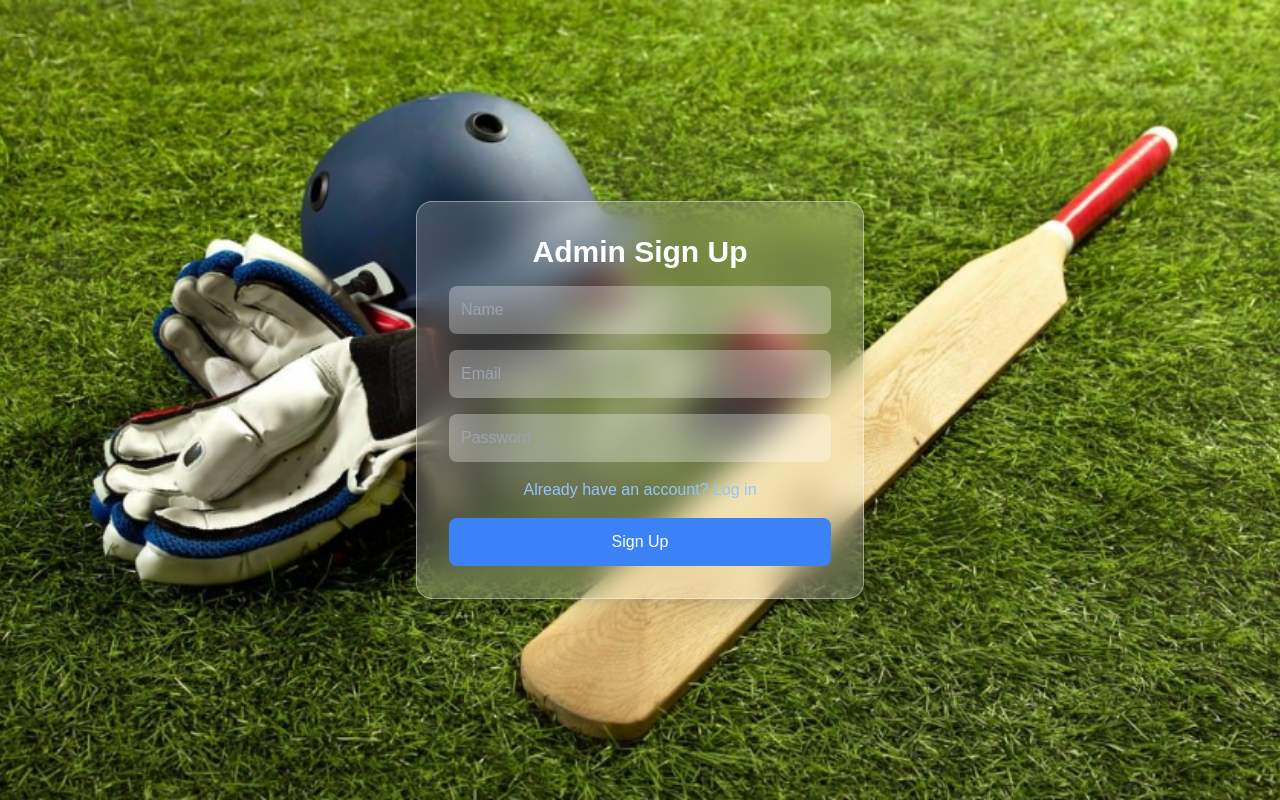
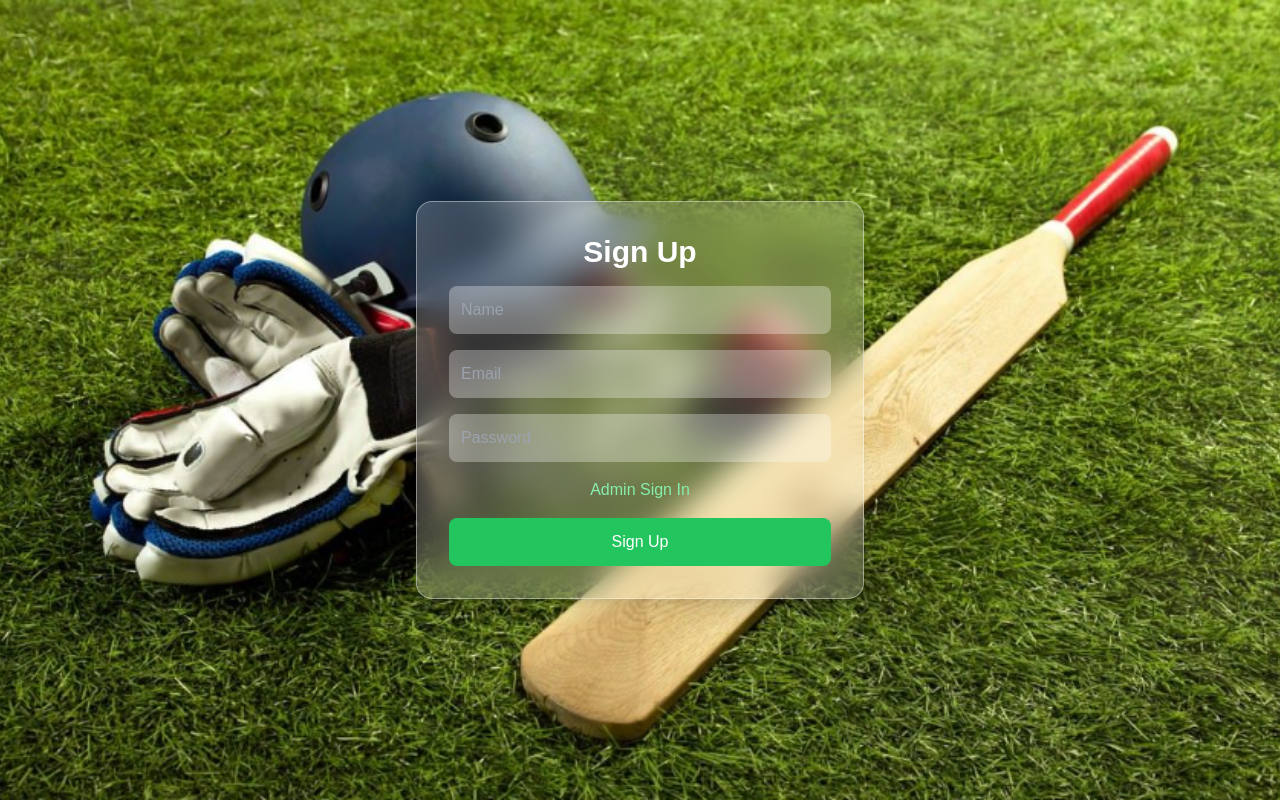
Before and after one commit to Mayanksahu13032004/turf, a Next.js app: page /adminsign in a window 1280 px wide. Built offline with nearby package versions, Linux system fonts and the light colour scheme.

Commit message:
admin email verification

```diff
--- a/src/app/(auth)/adminlog/page.tsx
+++ b/src/app/(auth)/adminlog/page.tsx
@@ -1,58 +1,76 @@
 "use client";
 
-import { useState, ChangeEvent, FormEvent } from "react";
+import { useState, useEffect } from "react";
 import { useRouter } from "next/navigation";
-import axios from "axios";
+import Link from "next/link";
 import { ToastContainer, toast } from "react-toastify";
 import "react-toastify/dist/ReactToastify.css";
 
-interface LoginForm {
-  email: string;
-  password: string;
-}
-
-const AdminLogin: React.FC = () => {
-  const [formData, setFormData] = useState<LoginForm>({ email: "", password: "" });
+export default function AdminLogin() {
+  const [formData, setFormData] = useState({ email: "", password: "" });
   const [loading, setLoading] = useState(false);
   const router = useRouter();
 
-  const handleChange = (e: ChangeEvent<HTMLInputElement>) => {
+  const handleChange = (e: React.ChangeEvent<HTMLInputElement>) => {
     setFormData({ ...formData, [e.target.name]: e.target.value });
   };
 
-  const handleSubmit = async (e: FormEvent) => {
+  const handleSubmit = async (e: React.FormEvent) => {
     e.preventDefault();
     setLoading(true);
 
+    if (!formData.email || !formData.password) {
+      toast.error("Both fields are required!");
+      setLoading(false);
+      return;
+    }
+
     try {
-      const response = await axios.post("http://localhost:3000/api/admin-auth/login", formData);
-console.log("response of the turf admin",response);
+      const res = await fetch("http://localhost:3000/api/admin-auth/login", {
+        method: "POST",
+        headers: { "Content-Type": "application/json" },
+        body: JSON.stringify(formData),
+      });
 
-      const adminId = response.data.adminId._id;
+      // Check if the response is ok (status 200-299)
+      if (!res.ok) {
+        const data = await res.json();
+        throw new Error(data.message || "Invalid credentials.");
+      }
 
+      const data = await res.json();
 
-      localStorage.setItem("adminId", adminId);
-      // Store admin ID in localStorage
+      if (!data.adminId) {
+        throw new Error("No admin data found in the response.");
+      }
 
-      toast.success("Login successful! Redirecting...");
-      setFormData({ email: "", password: "" });
-
-      setTimeout(() => {
-        router.push("/admin"); // Redirect to admin dashboard
-      }, 2000);
-    } catch (err: any) {
-      toast.error(err.response?.data?.message || "Login failed.");
+      if (!data.adminId.verified) {
+        toast.warn("Please verify your email before logging in.");
+      } else {
+        localStorage.setItem("user", JSON.stringify(data)); // Store the full response with adminId
+        toast.success("Login successful! Redirecting...");
+        setTimeout(() => {
+          router.push("/admin");
+        }, 2000);
+      }
+    } catch (err: unknown) {
+      if (err instanceof Error) {
+        toast.error(err.message || "Login failed. Please try again.");
+      } else {
+        toast.error("An unknown error occurred.");
+      }
     } finally {
-      setLoading(false);
-    }
-  };
+      setLoading(false); // Reset the loading state after the request is done
+    }};
 
   return (
-    <div className="flex items-center justify-center min-h-screen bg-cover bg-center bg-no-repeat"
-         style={{ backgroundImage: "url('/turf.png')" }}>
+    <div
+      className="flex items-center justify-center min-h-screen bg-cover bg-center bg-no-repeat"
+      style={{ backgroundImage: "url('/turf.png')" }}
+    >
       <ToastContainer position="top-right" autoClose={2000} />
       <div className="w-full max-w-md p-8 bg-white/20 backdrop-blur-lg rounded-2xl shadow-xl border border-white/40">
-        <h2 className="text-3xl font-bold text-white text-center mb-4">Admin Login</h2>
+        <h2 className="text-3xl font-bold text-white text-center mb-4">Welcome Back</h2>
         <form onSubmit={handleSubmit} className="space-y-4">
           <input
             type="email"
@@ -61,7 +79,6 @@ console.log("response of the turf admin",response);
             value={formData.email}
             onChange={handleChange}
             className="w-full p-3 bg-white/30 text-white border-none rounded-lg focus:ring-2 focus:ring-green-500"
-            required
           />
           <input
             type="password"
@@ -70,19 +87,22 @@ console.log("response of the turf admin",response);
             value={formData.password}
             onChange={handleChange}
             className="w-full p-3 bg-white/30 text-white border-none rounded-lg focus:ring-2 focus:ring-green-500"
-            required
           />
+          <div className="flex justify-between text-white text-sm">
+
+            <Link href="/forgot-password" className="hover:underline">
+              Forgot Password?
+            </Link>
+          </div>
           <button
             type="submit"
             disabled={loading}
             className="w-full p-3 bg-green-500 text-white rounded-lg hover:bg-green-600 transition disabled:opacity-50"
           >
-            {loading ? "Logging in..." : "Log In"}
+            {loading ? "Logging in..." : "Sign In"}
           </button>
         </form>
       </div>
     </div>
   );
-};
-
-export default AdminLogin;
+}
--- a/src/app/(auth)/adminsign/page.tsx
+++ b/src/app/(auth)/adminsign/page.tsx
@@ -1,5 +1,107 @@
-import AdminSignup from "../../_components/adminsign";
+"use client";
 
-export default function Page() {
-  return <AdminSignup />;
+import { useRouter } from "next/navigation";
+import { useState } from "react";
+import Link from "next/link";
+import { ToastContainer, toast } from "react-toastify";
+import "react-toastify/dist/ReactToastify.css";
+
+export default function adminsign() {
+  const [formData, setFormData] = useState({
+    name: "",
+    email: "",
+    password: "",
+  });
+  const [loading, setLoading] = useState(false);
+  const router = useRouter();
+
+  const handleChange = (e: React.ChangeEvent<HTMLInputElement>) => {
+    setFormData({ ...formData, [e.target.name]: e.target.value });
+  };
+
+  const handleSubmit = async (e: React.FormEvent) => {
+    e.preventDefault();
+    setLoading(true);
+
+    if (!formData.name || !formData.email || !formData.password) {
+      toast.error("All fields are required!");
+      setLoading(false);
+      return;
+    }
+
+    try {
+      const res = await fetch("http://localhost:3000/api/admin-auth/sign-up", {
+        method: "POST",
+        headers: { "Content-Type": "application/json" },
+        body: JSON.stringify(formData),
+      });
+
+      const data = await res.json();
+
+      if (res.status === 201) {
+        toast.success("Sign-up successful! Please verify your email.");
+        setFormData({ name: "", email: "", password: "" });
+
+        setTimeout(() => {
+          router.push("/verify-email-adm");
+        }, 2000);
+      } else {
+        throw new Error(data.error || "Sign-up failed.");
+      }
+    } catch (err: any) {
+      toast.error(err.message || "Sign-up failed. Please try again.");
+    } finally {
+      setLoading(false);
+    }
+  };
+
+  return (
+    <div
+      className="flex items-center justify-center min-h-screen bg-cover bg-center bg-no-repeat"
+      style={{ backgroundImage: "url('/turf2.png')" }}
+    >
+      <ToastContainer position="top-right" autoClose={2000} />
+      <div className="w-full max-w-md p-8 bg-white/20 backdrop-blur-lg rounded-2xl shadow-xl border border-white/40">
+        <h2 className="text-3xl font-bold text-white text-center mb-4">Sign Up</h2>
+        <form onSubmit={handleSubmit} className="space-y-4">
+          <input
+            type="text"
+            name="name"
+            placeholder="Name"
+            value={formData.name}
+            onChange={handleChange}
+            className="w-full p-3 bg-white/30 text-white border-none rounded-lg focus:ring-2 focus:ring-green-500"
+          />
+          <input
+            type="email"
+            name="email"
+            placeholder="Email"
+            value={formData.email}
+            onChange={handleChange}
+            className="w-full p-3 bg-white/30 text-white border-none rounded-lg focus:ring-2 focus:ring-green-500"
+          />
+          <input
+            type="password"
+            name="password"
+            placeholder="Password"
+            value={formData.password}
+            onChange={handleChange}
+            className="w-full p-3 bg-white/30 text-white border-none rounded-lg focus:ring-2 focus:ring-green-500"
+          />
+          <div className="text-center">
+            <Link href="/adminsign" className="text-green-300 hover:text-green-500 transition">
+              Admin Sign In
+            </Link>
+          </div>
+          <button
+            type="submit"
+            disabled={loading}
+            className="w-full p-3 bg-green-500 text-white rounded-lg hover:bg-green-600 transition disabled:opacity-50"
+          >
+            {loading ? "Signing up..." : "Sign Up"}
+          </button>
+        </form>
+      </div>
+    </div>
+  );
 }
--- a/src/app/(auth)/signup/page.tsx
+++ b/src/app/(auth)/signup/page.tsx
@@ -43,7 +43,7 @@ export default function SignUp() {
         setFormData({ name: "", email: "", password: "" });
 
         setTimeout(() => {
-          router.push("/verify-email");
+          router.push("/verify-email-user");
         }, 2000);
       } else {
         throw new Error(data.error || "Sign-up failed.");
--- a/src/app/(auth)/verify-email/page.tsx
+++ b/src/app/(auth)/verify-email-user/page.tsx
@@ -19,14 +19,14 @@ export default function VerifyEmail() {
       try {
         const res = await fetch(`/api/users/verify-email?token=${token}`);
         const data = await res.json();
-
+    console.log(res)
         if (!res.ok) {
           throw new Error(data.message || "Verification failed.");
         }
 
         setMessage("Email verified successfully! Redirecting...");
 
-        setTimeout(() => router.push("/login"), 3000);
+        setTimeout(() => router.push("/"), 3000);
       } catch (error) {
         if (error instanceof Error) {
           setMessage(error.message);
--- a/src/app/_components/adminsign.tsx
+++ /dev/null
@@ -1,104 +0,0 @@
-"use client";
-
-import { useState, ChangeEvent, FormEvent } from "react";
-import { useRouter } from "next/navigation";
-import axios from "axios";
-import { ToastContainer, toast } from "react-toastify";
-import "react-toastify/dist/ReactToastify.css";
-import Link from "next/link";
-
-interface FormData {
-  name: string;
-  email: string;
-  password: string;
-}
-
-const AdminSignup: React.FC = () => {
-  const [formData, setFormData] = useState<FormData>({
-    name: "",
-    email: "",
-    password: "",
-  });
-
-  const router = useRouter();
-  const [loading, setLoading] = useState(false);
-
-  const handleChange = (e: ChangeEvent<HTMLInputElement>) => {
-    setFormData({ ...formData, [e.target.name]: e.target.value });
-  };
-
-  const handleSubmit = async (e: FormEvent) => {
-    e.preventDefault();
-    setLoading(true);
-
-    if (!formData.name || !formData.email || !formData.password) {
-      toast.error("All fields are required!");
-      setLoading(false);
-      return;
-    }
-
-    try {
-      await axios.post("http://localhost:3000/api/admin-auth/sign-up", formData);
-      toast.success("Signup successful! Redirecting...");
-      setFormData({ name: "", email: "", password: "" });
-
-      setTimeout(() => {
-        router.push("/adminlogin");
-      }, 2000);
-    } catch (err: any) {
-      toast.error(err.response?.data?.message || "Signup failed.");
-    } finally {
-      setLoading(false);
-    }
-  };
-
-  return (
-    <div className="flex items-center justify-center min-h-screen bg-cover bg-center bg-no-repeat"
-         style={{ backgroundImage: "url('/turf2.png')" }}>
-      <ToastContainer position="top-right" autoClose={2000} />
-      <div className="w-full max-w-md p-8 bg-white/20 backdrop-blur-lg rounded-2xl shadow-xl border border-white/40">
-        <h2 className="text-3xl font-bold text-white text-center mb-4">Admin Sign Up</h2>
-        <form onSubmit={handleSubmit} className="space-y-4">
-          <input
-            type="text"
-            name="name"
-            placeholder="Name"
-            value={formData.name}
-            onChange={handleChange}
-            className="w-full p-3 bg-white/30 text-white border-none rounded-lg focus:ring-2 focus:ring-blue-500"
-          />
-          <input
-            type="email"
-            name="email"
-            placeholder="Email"
-            value={formData.email}
-            onChange={handleChange}
-            className="w-full p-3 bg-white/30 text-white border-none rounded-lg focus:ring-2 focus:ring-blue-500"
-          />
-          <input
-            type="password"
-            name="password"
-            placeholder="Password"
-            value={formData.password}
-            onChange={handleChange}
-            className="w-full p-3 bg-white/30 text-white border-none rounded-lg focus:ring-2 focus:ring-blue-500"
-          />
-          <div className="text-center">
-            <Link href="/adminlog" className="text-blue-300 hover:text-blue-500 transition">
-              Already have an account? Log in
-            </Link>
-          </div>
-          <button
-            type="submit"
-            disabled={loading}
-            className="w-full p-3 bg-blue-500 text-white rounded-lg hover:bg-blue-600 transition disabled:opacity-50"
-          >
-            {loading ? "Signing up..." : "Sign Up"}
-          </button>
-        </form>
-      </div>
-    </div>
-  );
-};
-
-export default AdminSignup;
--- a/src/app/api/users/verify-email/route.ts
+++ b/src/app/api/admin-auth/verify-email/route.ts
@@ -1,6 +1,6 @@
 import { NextRequest, NextResponse } from "next/server";
 import { connectToDatabase } from "@/app/lib/mongodb"; // Ensure you have a database connection utility
-import User from "../../../model/user";
+import Admin from "../../../model/admin";
 
 export async function GET(req: NextRequest) {
   try {
@@ -12,7 +12,7 @@ export async function GET(req: NextRequest) {
     }
 
     // Find user with matching verification token
-    const user = await User.findOne({ verificationToken: token });
+    const user = await Admin.findOne({ verificationToken: token });
 
     if (!user) {
       return NextResponse.json({ message: "Invalid or expired token." }, { status: 400 });
--- a/src/app/api/users/sign-up/route.ts
+++ b/src/app/api/users/sign-up/route.ts
@@ -37,7 +37,7 @@ export async function POST(req: NextRequest) {
     await newUser.save();
 
     // Send verification email
-    await sendVerificationEmail(email, verificationToken);
+    await sendVerificationEmail(email, verificationToken,"-user");
 
     return NextResponse.json(
       { message: "User registered! Please check your email for verification." },
--- a/src/app/lib/mailer.ts
+++ b/src/app/lib/mailer.ts
@@ -8,8 +8,8 @@ const transporter = nodemailer.createTransport({
   },
 });
 
-export const sendVerificationEmail = async (to: string, token: string) => {
-  const verifyLink = `http://localhost:3000/verify-email?token=${token}`;
+export const sendVerificationEmail = async (to: string, token: string,who:string) => {
+  const verifyLink = `http://localhost:3000/verify-email${who}?token=${token}`;
 
   const mailOptions = {
     from: '"Your App" <your-email@gmail.com>',
--- a/src/app/model/admin.ts
+++ b/src/app/model/admin.ts
@@ -6,6 +6,9 @@ export interface IAdmin extends Document {
   name: string;
   email: string;
   password: string;
+  verified: boolean;
+  verificationToken?: string;
+  createdAt: Date;
   // role: "admin"; // Only admins can sign up
   comparePassword: (enteredPassword: string) => Promise<boolean>;
 }
@@ -16,6 +19,8 @@ const AdminSchema: Schema<IAdmin> = new Schema(
     name: { type: String, required: true },
     email: { type: String, required: true, unique: true },
     password: { type: String, required: true },
+    verified: { type: Boolean, default: false },
+    verificationToken: { type: String },
     // role: { type: String, enum: ["admirsn"], default: "admin" },
   },
   { timestamps: true }
```
Also changed, not shown: src/app/(auth)/verify-email-adm/page.tsx (added, +49 -0 lines), src/app/api/admin-auth/sign-up/route.ts (+7 -0 lines).
